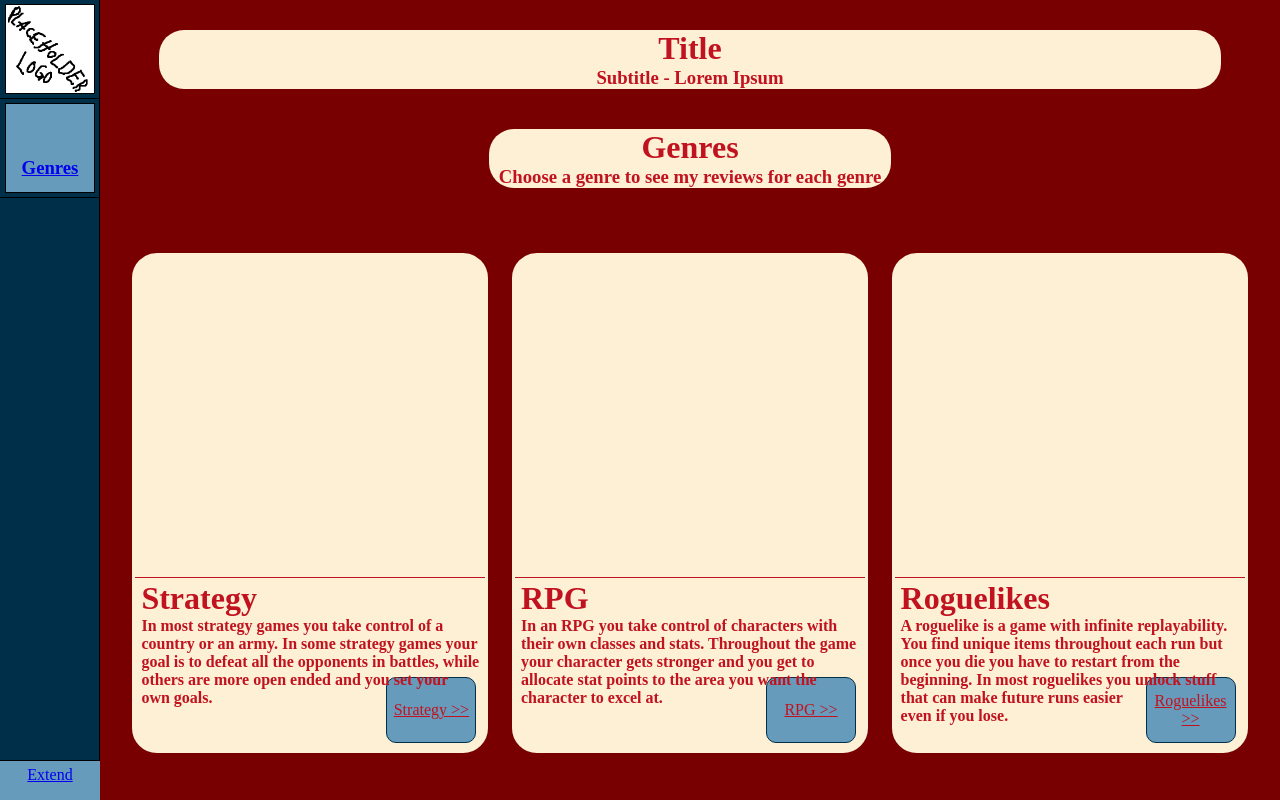
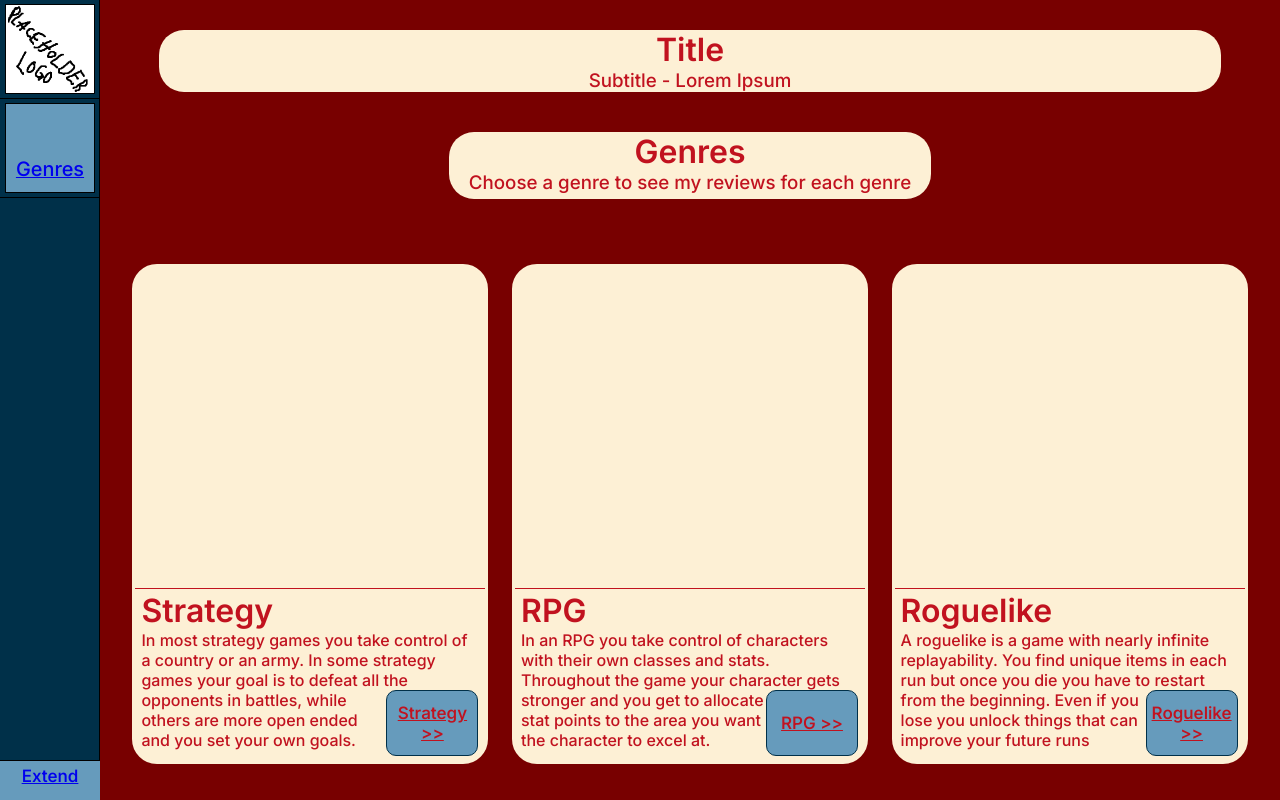
Before and after one commit to vuxcode/we1-project-Raad1028, a plain HTML site: page index.html in a window 1280 px wide. Drawn offline with Linux system fonts and the light colour scheme.

Commit message:
Implemented a Google Font.

```diff
--- a/index.html
+++ b/index.html
@@ -3,8 +3,11 @@
 <head>
     <title>Home</title>
     <link href="style.css" rel="stylesheet">
+    <style>
+        @import url('https://fonts.googleapis.com/css2?family=Inter:wght@100..900&display=swap');
+    </style>
 </head>
-<body>
+<body class="inter-font1">
     <nav id="sidebardiv">
         <iframe id="sidebarframe" src="nav.html" height="100%"></iframe>
     </nav>
@@ -44,10 +47,10 @@
                 <div class="imgbox"></div>
                 <div class="infobox">
                     <div class="infotext">
-                        <h1>Roguelikes</h1>
-                        <a class="boxbutton" href="roguelikes.html">Roguelikes >></a>
+                        <h1>Roguelike</h1>
+                        <a class="boxbutton" href="roguelike.html">Roguelike >></a>
                         <h4>
-                            A roguelike is a game with infinite replayability. You find unique items throughout each run but once you die you have to restart from the beginning. In most roguelikes you unlock stuff that can make future runs easier even if you lose.</h4>
+                            A roguelike is a game with nearly infinite replayability. You find unique items in each run but once you die you have to restart from the beginning. Even if you lose you unlock things that can improve your future runs</h4>
                     </div>
                 </div>
             </div>
--- a/nav.html
+++ b/nav.html
@@ -3,8 +3,11 @@
 <head>
     <title>Navigation menu</title>
     <link href="style.css" rel="stylesheet">
+    <style>
+        @import url('https://fonts.googleapis.com/css2?family=Inter:wght@100..900&display=swap');
+    </style>
 </head>
-<body>
+<body class="inter-font1">
     <div class="sidebar">
         <div class="sidebarbtn">
             <a class="sidebarbox" href="index.html" target="_parent">
@@ -89,7 +92,7 @@
                 extendText.innerHTML = "Minimize"
                 window.parent.document.dispatchEvent(extendEvent)
                 sidebarlist.classList.remove("hidden")
-
+                localStorage.setItem("")
             }
             else if (sidebarExtended == true) {
                 sidebar.classList.remove("extended")
--- a/style.css
+++ b/style.css
@@ -34,8 +34,22 @@ li {
     color:#780000;
     font-size: large;
     list-style: none;
+    font-weight: 500;
 }
+h1 {
+    font-weight: 600;
+}
+h3 {
+    font-weight: 500;
+}
+h4 {
+    font-weight: 500;
+}
+a {
+    font-size: 17px;
+    font-weight: 550;
 
+}
 #sidebarframe {
     width: 100px;
     border: 0;
@@ -147,7 +161,7 @@ li {
     max-width: 500px;
     min-width: 300px;
     align-self: center;
-    padding: 0 10px;
+    padding: 0 20px 5px;
 }
 .content {
     width: 100%;
@@ -188,16 +202,16 @@ li {
     width: 100%;
 }
 .boxbutton {
-    width: 90px;
+    width: 92px;
     height: 66px;
-    margin: 60px 3px 0 0;
+    margin: 60px 1px 0 0;
     border: 1px solid #003049;
     border-radius: 10px;
     float: right;
     background-color:#669BBC;
     color:#C1121F;
     align-content: center;
-    shape-outside: inset(calc(100% - 50px) 0 0);
+    shape-outside: inset(calc(100% - 55px) 0 0);
     text-align: center;
 }
 .gameimg {
@@ -220,3 +234,11 @@ li {
 .finallist {
     margin-left: 16px;
 }
+
+.inter-font1 {
+    font-family: "Inter", sans-serif;
+    font-optical-sizing: auto;
+    font-weight: 450;
+    font-style: normal;
+    font-variation-settings: "slnt" 0;
+  }
```
Also changed, not shown: GENRETEMPLATE.html (+4 -1 lines), roguelike.html (renamed from roguelikes.html, +4 -1 lines), rpg.html (+4 -1 lines), strategy.html (+4 -1 lines).
